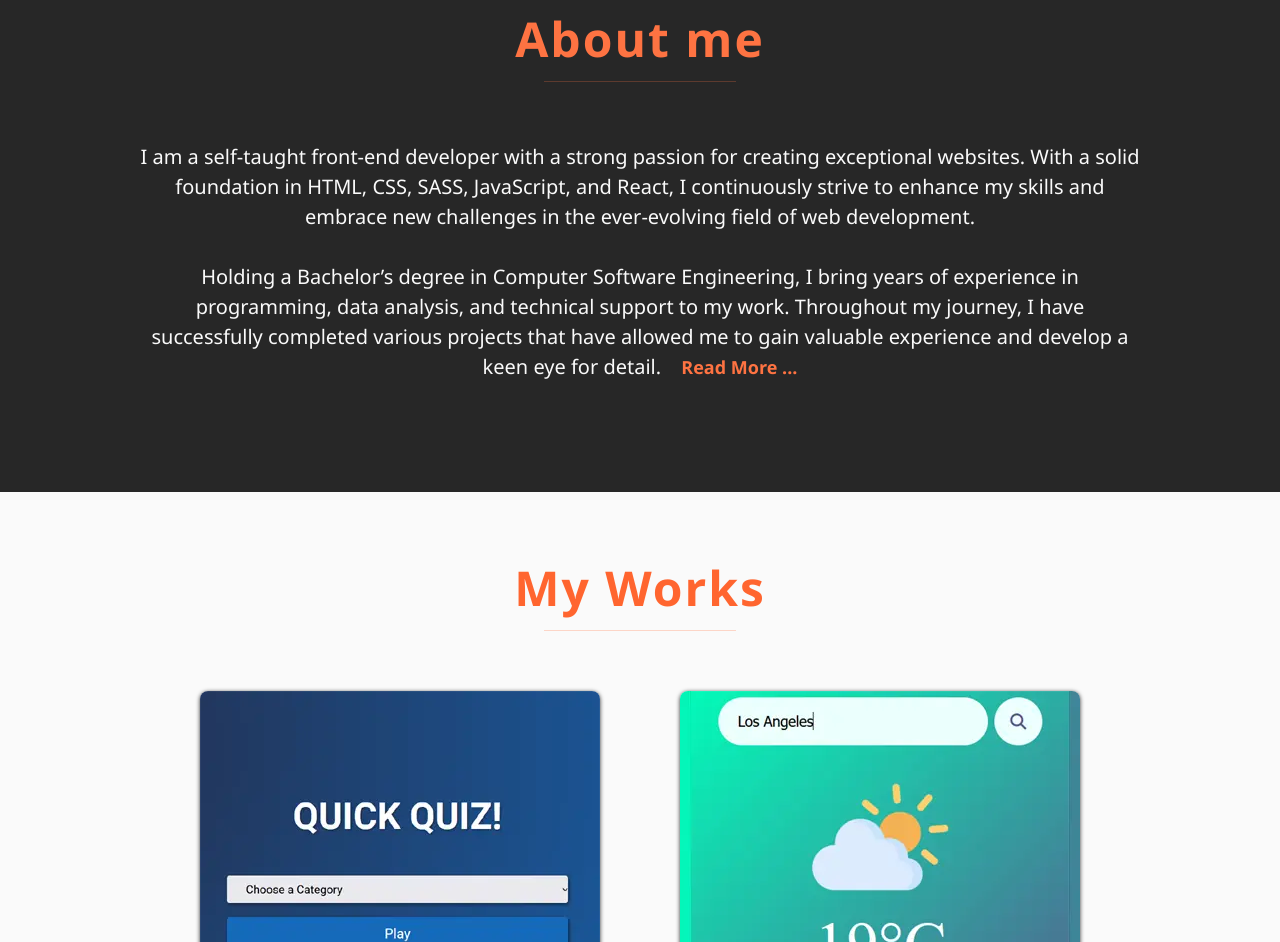
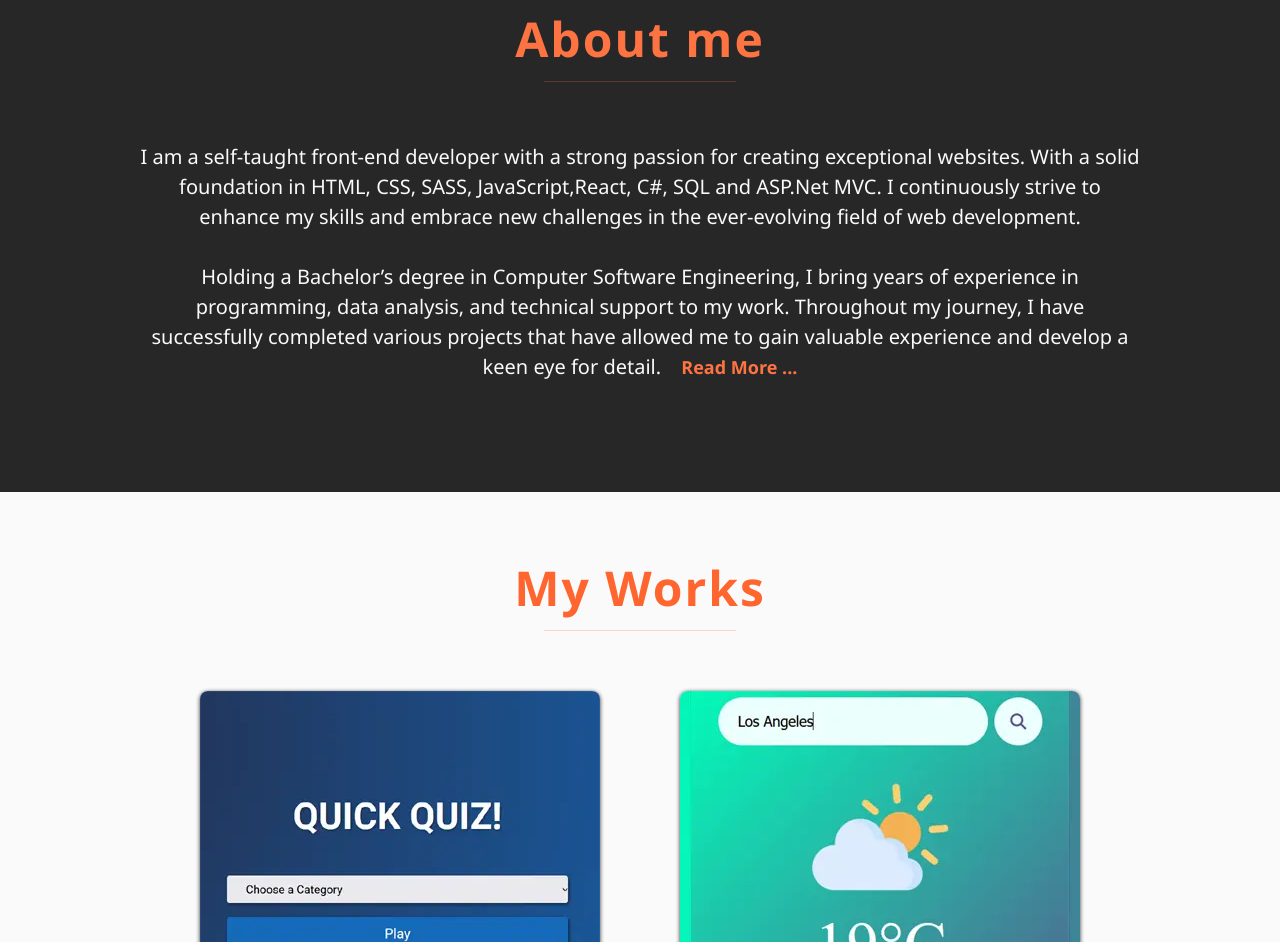
Before and after one commit to fareli-n/portfolio, a website: page index.html in a window 1280 px wide. Shown: the part 857-1799 px from the top of the page. Drawn offline with nearby package versions, Linux system fonts and the light colour scheme.

Commit message:
Initial commit from new computer

```diff
--- a/index.html
+++ b/index.html
@@ -86,7 +86,7 @@
 						data-delay="1000"
 					>
 						<p>
-							I am a self-taught front-end developer with a strong passion for creating exceptional websites. With a solid foundation in HTML, CSS, SASS, JavaScript, and React, I continuously strive to enhance my skills and embrace new challenges in the ever-evolving field of web development.
+							I am a self-taught front-end developer with a strong passion for creating exceptional websites. With a solid foundation in HTML, CSS, SASS, JavaScript,React, C#, SQL and ASP.Net MVC. I continuously strive to enhance my skills and embrace new challenges in the ever-evolving field of web development.
 						</p>
 						<p>Holding a Bachelor’s degree in Computer Software Engineering, I bring years of experience in programming, data analysis, and technical support to my work. Throughout my journey, I have successfully completed various projects that have allowed me to gain valuable experience and develop a keen eye for detail.
 
```
